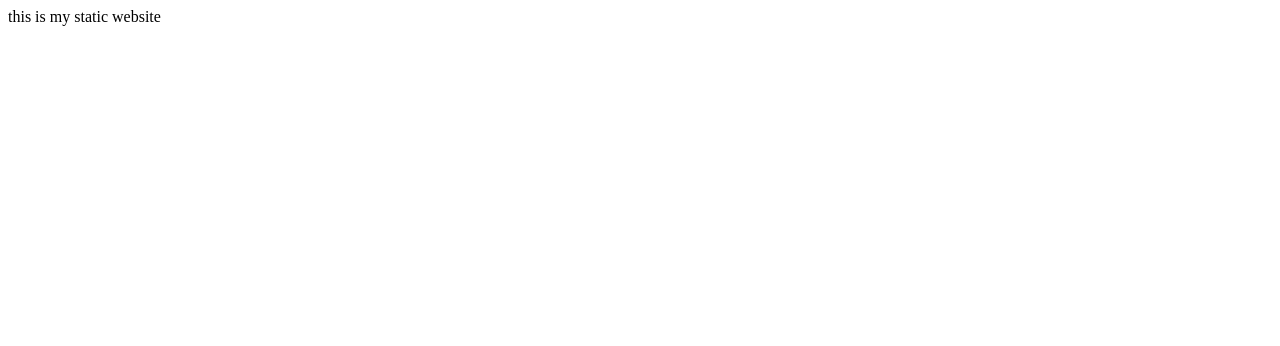
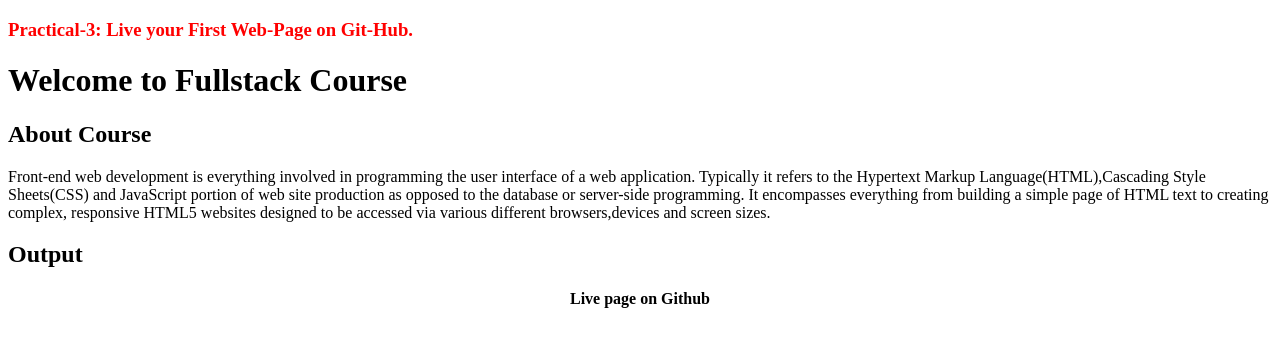
Before and after one commit to Utkarshg25/Fullstack_2021, a plain HTML site: page index.html in a window 1280 px wide. Drawn offline with Linux system fonts and the light colour scheme.

Commit message:
practical-3

```diff
--- a/index.html
+++ b/index.html
@@ -4,9 +4,19 @@
     <meta charset="UTF-8">
     <meta http-equiv="X-UA-Compatible" content="IE=edge">
     <meta name="viewport" content="width=device-width, initial-scale=1.0">
-    <title>Document</title>
+    <title>Practical-3</title>
 </head>
 <body>
-    this is my static website
+    <h3 style="color: red;">Practical-3: Live your First Web-Page on Git-Hub.</h3>
+    <h1>Welcome to Fullstack Course</h1>
+    <h2>About Course</h2>
+    <p>Front-end web development is everything involved in programming the user interface of a web application.
+        Typically it refers to the Hypertext Markup Language(HTML),Cascading Style Sheets(CSS) and JavaScript
+        portion of web site production as opposed to the database or server-side programming. It encompasses
+        everything from building a simple page of HTML text to creating complex, responsive HTML5 websites
+        designed to be accessed via various different browsers,devices and screen sizes.
+    </p>
+    <h2>Output</h2>
+    <h4 style="text-align: center;">Live page on Github</h4>
 </body>
 </html>
```
